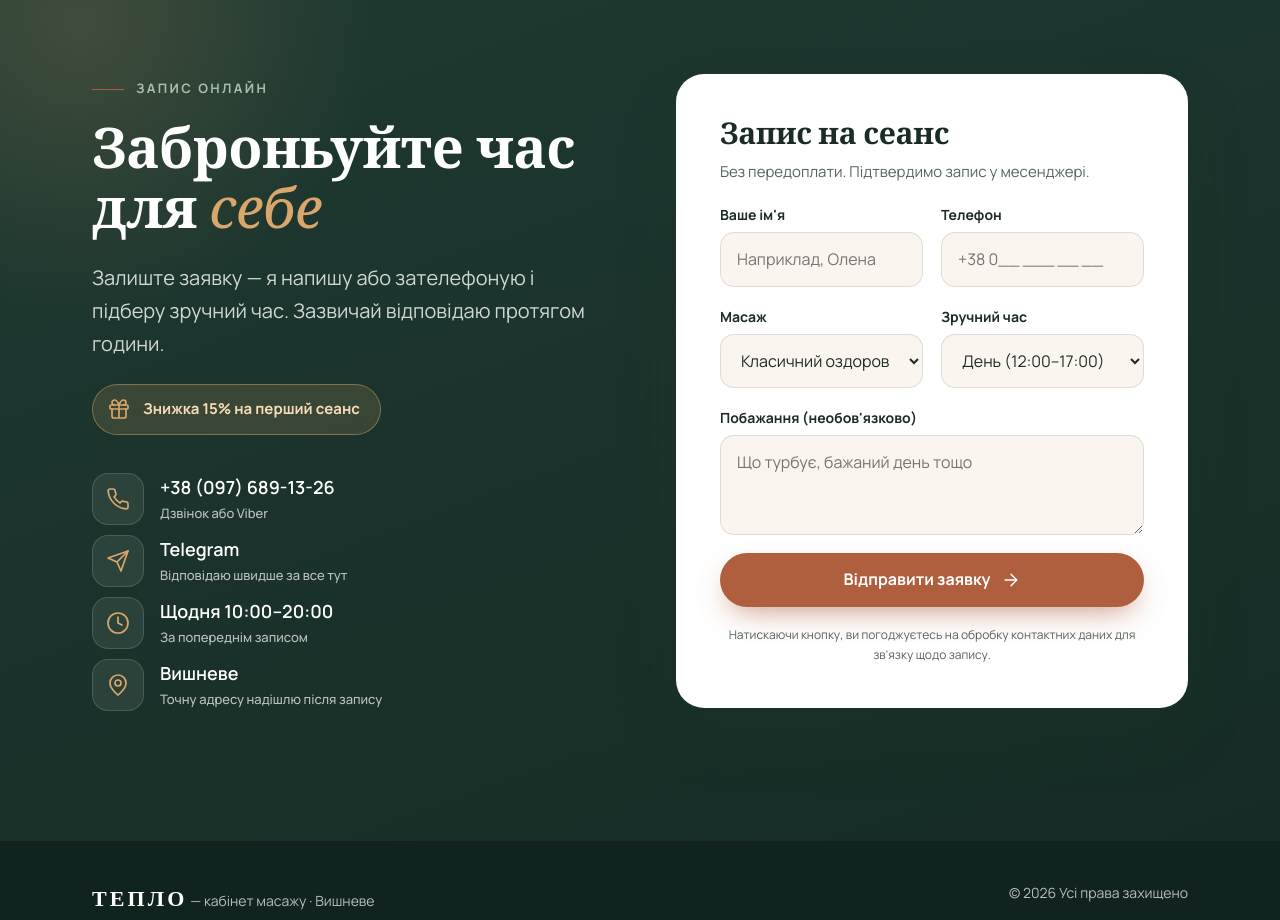
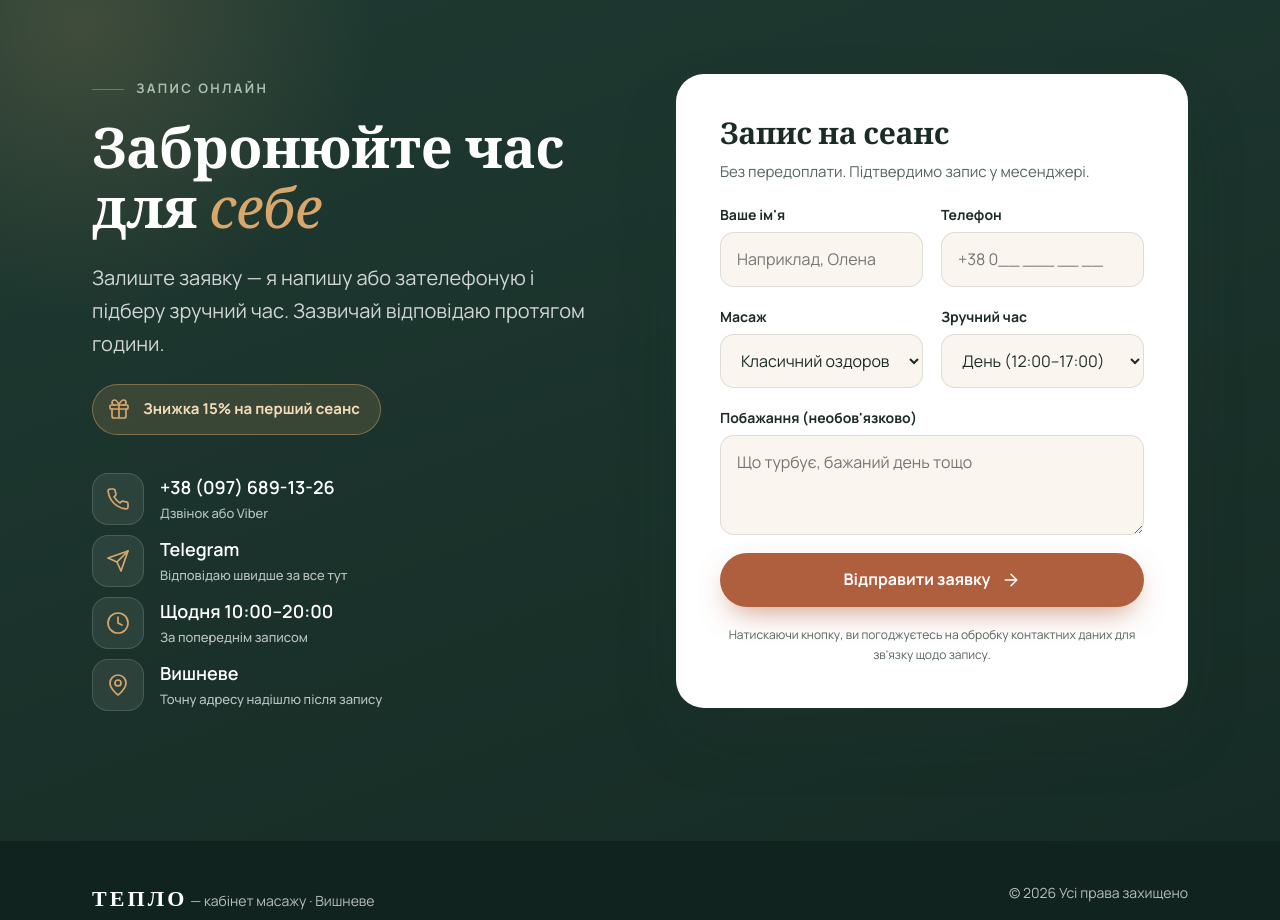
Before and after one commit to suprunelena82-tech/massage, a plain HTML site: page index.html in a window 1280 px wide. Shown: the part 8500-9420 px from the top of the page. Drawn offline with nearby package versions, Linux system fonts and the light colour scheme.

Commit message:
Correct typo in heading text

```diff
--- a/index.html
+++ b/index.html
@@ -637,7 +637,7 @@ img.is-broken{display:none}
   <div class="container order__grid">
     <div class="reveal">
       <span class="eyebrow">Запис онлайн</span>
-      <h2>Заброньуйте час для <em>себе</em></h2>
+      <h2>Забронюйте час для <em>себе</em></h2>
       <p class="lead">Залиште заявку — я напишу або зателефоную і підберу зручний час. Зазвичай відповідаю протягом години.</p>
       <div class="offer" id="offer"><svg class="ic"><use href="#i-gift"/></svg><span>Знижка на перший сеанс</span></div>
       <div class="contacts">
```
